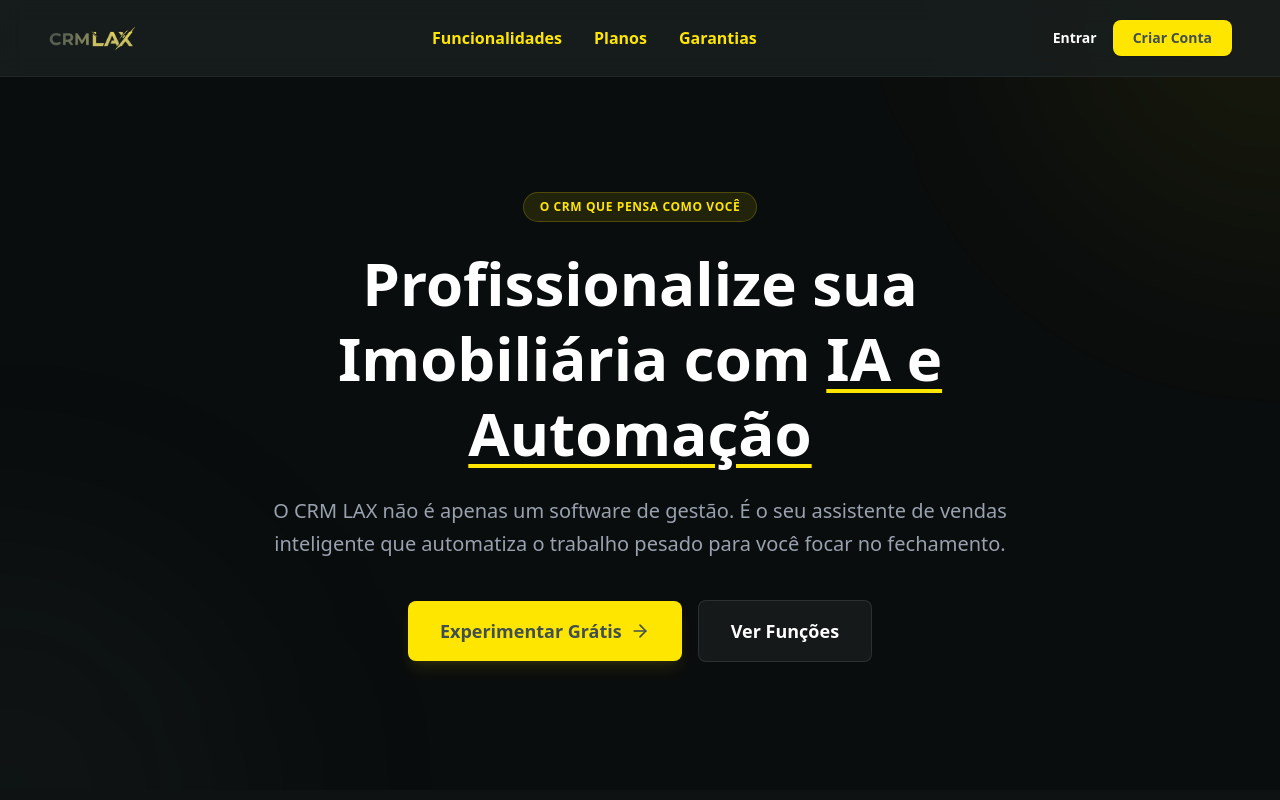
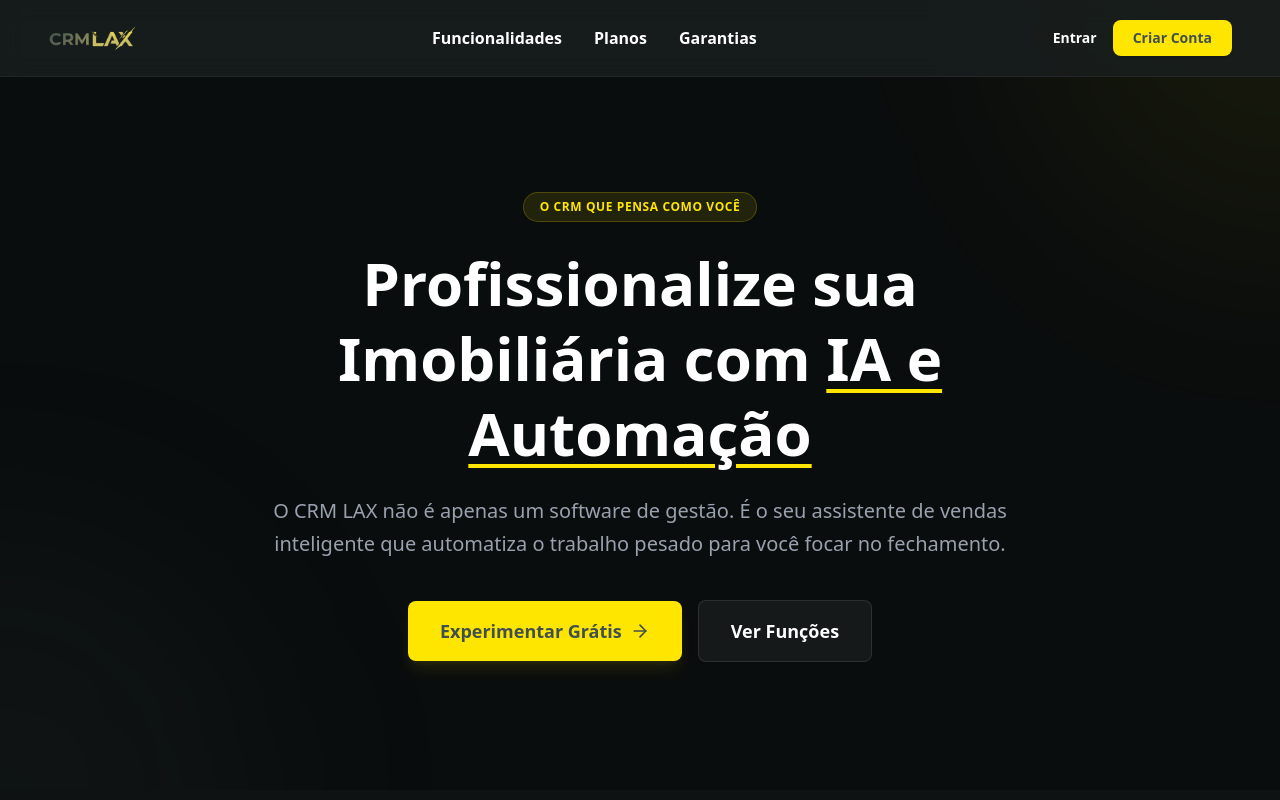
Before and after one commit to laxautomacoes/crmLAX, a Next.js app: page /conheca in a window 1280 px wide. Shown: the top 800 px of the page. Built offline with nearby package versions, Linux system fonts and the light colour scheme; no server answers; the database is empty.

Commit message:
LP - melhorias

```diff
--- a/src/components/layout/LandingHeader.tsx
+++ b/src/components/layout/LandingHeader.tsx
@@ -23,13 +23,13 @@ export default function LandingHeader() {
       </div>
 
       <nav className="hidden md:flex items-center gap-8">
-        <a href="#funcoes" className="text-base font-bold text-[#FFE600] hover:opacity-80 transition-opacity">
+        <a href="#funcoes" className="text-base font-bold text-white hover:opacity-80 transition-opacity">
           Funcionalidades
         </a>
-        <a href="#planos" className="text-base font-bold text-[#FFE600] hover:opacity-80 transition-opacity">
+        <a href="#planos" className="text-base font-bold text-white hover:opacity-80 transition-opacity">
           Planos
         </a>
-        <a href="#garantias" className="text-base font-bold text-[#FFE600] hover:opacity-80 transition-opacity">
+        <a href="#garantias" className="text-base font-bold text-white hover:opacity-80 transition-opacity">
           Garantias
         </a>
       </nav>
```
